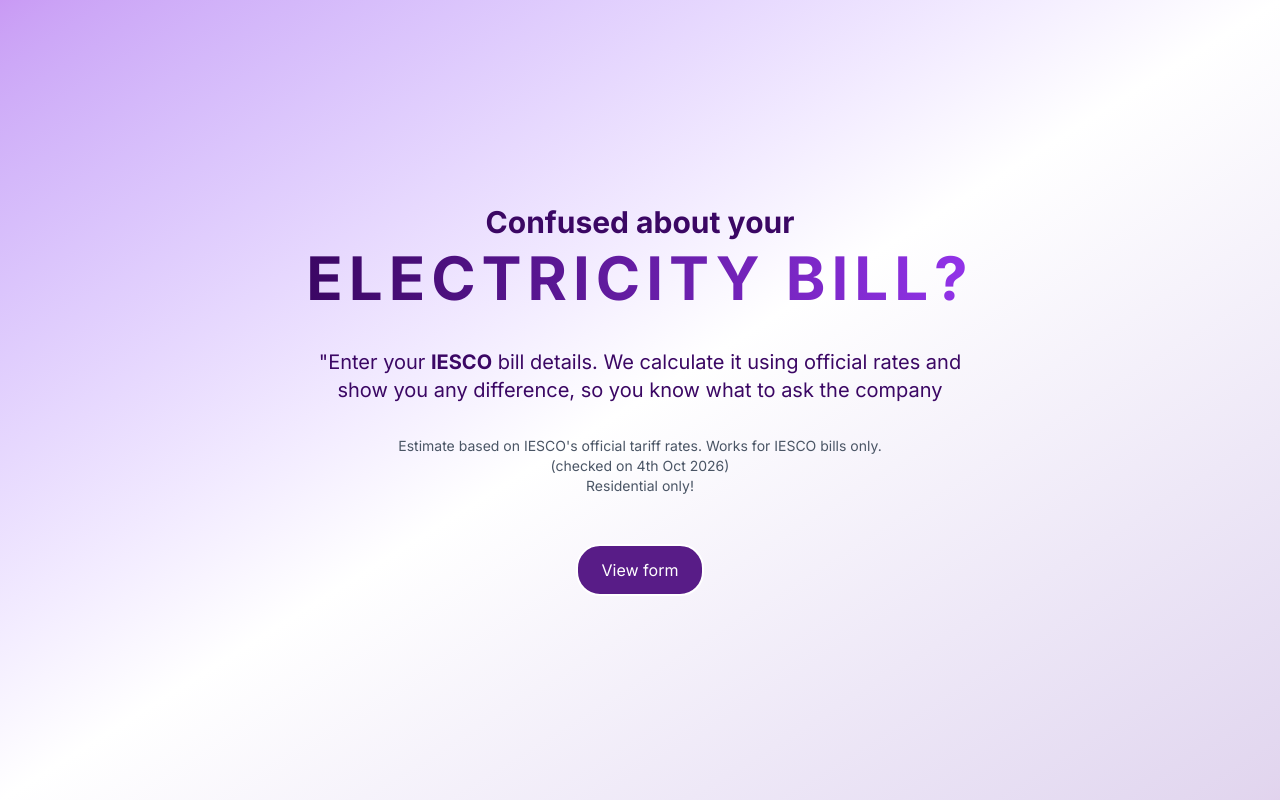
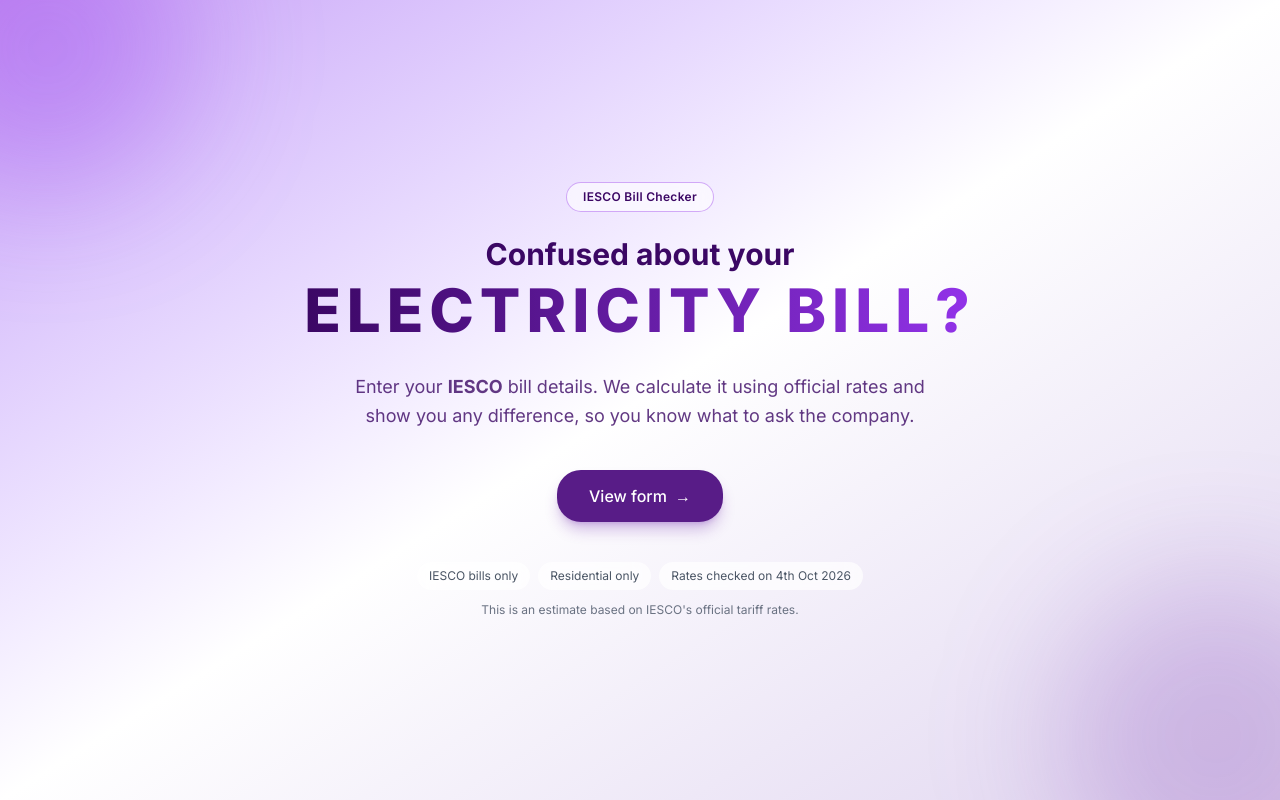
Before and after one commit to mahnoorseemab/WattWise, a React (Vite) app: page / in a window 1280 px wide. Built offline with nearby package versions, Linux system fonts and the light colour scheme.

Commit message:
Polish landing page UI

```diff
--- a/src/components/LandingPage.jsx
+++ b/src/components/LandingPage.jsx
@@ -2,30 +2,45 @@ import { Link } from "react-router-dom"
 
 const LandingPage = () => {
     return (
-        <div className="bg-gradient-to-br from-mid-purple/50 via-white to-deep-purple/20 h-screen flex flex-col justify-center items-center px-4">
-            <div className="font-sans font-bold text-3xl text-darkest-purple text-center">
-                <span className="flex flex-col items-center gap-2">
-                    <h1 className="text-xl md:text-2xl lg:text-3xl">Confused about your</h1>
-                    <h1 className="bg-gradient-to-r from-darkest-purple to-mid-purple bg-clip-text text-transparent text-4xl md:text-5xl lg:text-6xl tracking-widest uppercase">
-                        Electricity Bill?
-                    </h1>
+        <div className="relative min-h-screen overflow-hidden bg-gradient-to-br from-mid-purple/50 via-white to-deep-purple/20 flex flex-col justify-center items-center px-4 py-12">
+            {/* Decorative blurred shapes */}
+            <div aria-hidden="true" className="pointer-events-none absolute -top-24 -left-24 h-72 w-72 rounded-full bg-mid-purple/30 blur-3xl" />
+            <div aria-hidden="true" className="pointer-events-none absolute -bottom-24 -right-24 h-80 w-80 rounded-full bg-deep-purple/20 blur-3xl" />
+
+            <div className="relative z-10 flex flex-col items-center text-center max-w-2xl">
+                <span className="mb-6 rounded-full border border-mid-purple/40 bg-white/60 px-4 py-1.5 text-xs font-semibold tracking-wide text-darkest-purple backdrop-blur-sm">
+                    IESCO Bill Checker
                 </span>
-            </div>
 
-            <p className="text-darkest-purple text-lg md:text-xl mt-10 text-center">
-                "Enter your <b>IESCO</b> bill details. We calculate it using official rates and <br />
-                show you any difference, so you know what to ask the company
-            </p>
+                <h1 className="font-sans font-bold text-darkest-purple text-xl md:text-2xl lg:text-3xl">
+                    Confused about your
+                </h1>
+                <h1 className="mt-2 font-sans font-extrabold uppercase tracking-widest text-4xl md:text-5xl lg:text-6xl bg-gradient-to-r from-darkest-purple to-mid-purple bg-clip-text text-transparent">
+                    Electricity Bill?
+                </h1>
 
-            <div className="mt-6 flex justify-center">
-                <p className="px-4 py-2 text-center text-sm text-gray-600 md:text-sm">
-                    Estimate based on IESCO's official tariff rates. Works for IESCO bills only. <br /> (checked on 4th Oct 2026) <br /> Residential only!
+                <p className="mt-8 max-w-xl text-darkest-purple/80 text-base md:text-lg leading-relaxed">
+                    Enter your <b>IESCO</b> bill details. We calculate it using official rates and
+                    show you any difference, so you know what to ask the company.
+                </p>
+
+                <Link
+                    to="/form"
+                    className="group mt-10 inline-flex items-center gap-2 rounded-3xl bg-darker-purple px-8 py-3.5 text-white font-medium shadow-lg shadow-deep-purple/30 transition-all duration-200 ease-in-out hover:-translate-y-0.5 hover:shadow-xl active:scale-95"
+                >
+                    View form
+                    <span className="transition-transform duration-200 group-hover:translate-x-1">→</span>
+                </Link>
+
+                <ul className="mt-10 flex flex-wrap justify-center gap-2 text-xs text-gray-600">
+                    <li className="rounded-full bg-white/70 px-3 py-1.5 backdrop-blur-sm">IESCO bills only</li>
+                    <li className="rounded-full bg-white/70 px-3 py-1.5 backdrop-blur-sm">Residential only</li>
+                    <li className="rounded-full bg-white/70 px-3 py-1.5 backdrop-blur-sm">Rates checked on 4th Oct 2026</li>
+                </ul>
+                <p className="mt-3 text-xs text-gray-500">
+                    This is an estimate based on IESCO's official tariff rates.
                 </p>
             </div>
-
-            <Link to="/form" className="border-2 px-6 py-3 rounded-3xl cursor-pointer transition-all duration-200 ease-in-out active:scale-95 bg-darker-purple text-white text-md mt-10">
-                View form
-            </Link>
         </div>
     );
 };
```
